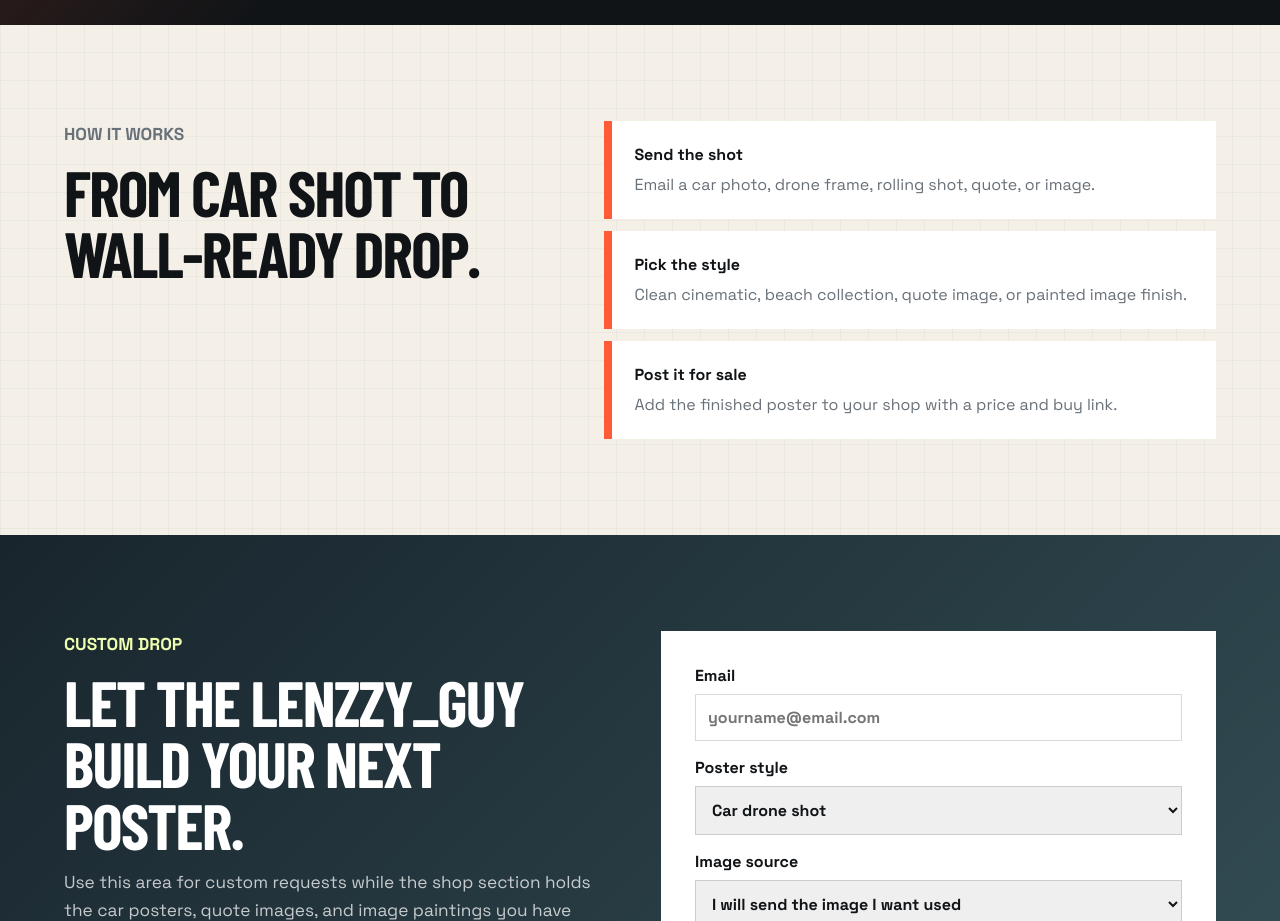
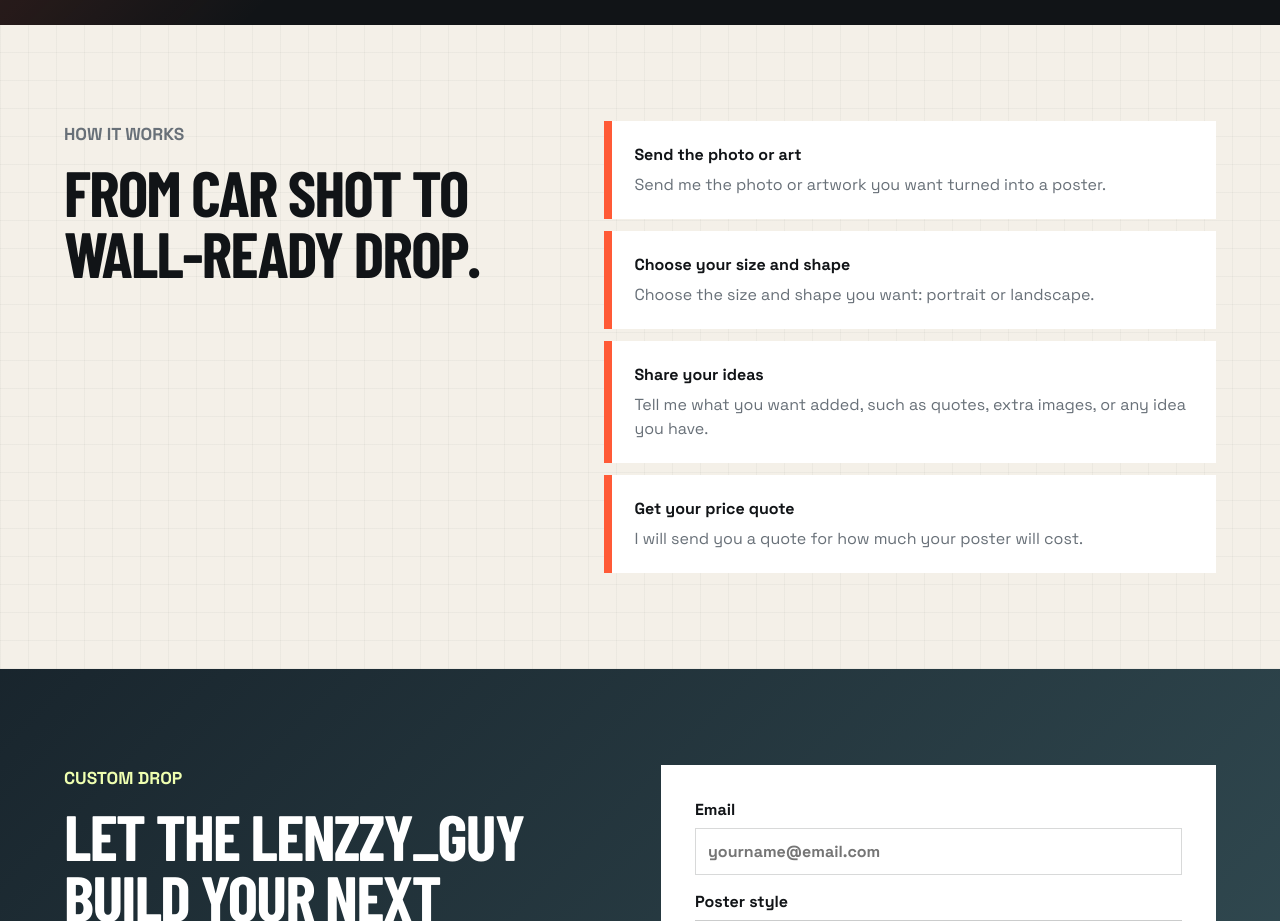
Before and after one commit to Zaguini714/LenZzy_Posters, a plain HTML site: page index.html in a window 1280 px wide. Shown: the part 3840-4761 px from the top of the page. Drawn offline with nearby package versions, Linux system fonts and the light colour scheme; a web font is replaced by a local one.

Commit message:
Update custom poster ordering steps

```diff
--- a/index.html
+++ b/index.html
@@ -195,16 +195,20 @@
         </div>
         <ol class="steps">
           <li>
-            <span>Send the shot</span>
-            Email a car photo, drone frame, rolling shot, quote, or image.
+            <span>Send the photo or art</span>
+            Send me the photo or artwork you want turned into a poster.
           </li>
           <li>
-            <span>Pick the style</span>
-            Clean cinematic, beach collection, quote image, or painted image finish.
+            <span>Choose your size and shape</span>
+            Choose the size and shape you want: portrait or landscape.
           </li>
           <li>
-            <span>Post it for sale</span>
-            Add the finished poster to your shop with a price and buy link.
+            <span>Share your ideas</span>
+            Tell me what you want added, such as quotes, extra images, or any idea you have.
+          </li>
+          <li>
+            <span>Get your price quote</span>
+            I will send you a quote for how much your poster will cost.
           </li>
         </ol>
       </section>
```
